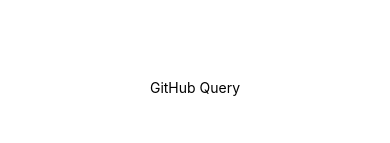
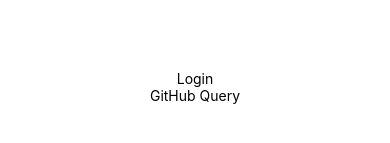
Before and after one commit to ivanliut/query_github_app, a React Native app: screen / in a window 390 px wide. Shown: the part 335-478 px from the top of the page. Built offline with nearby package versions, Linux system fonts and the light colour scheme.

Commit message:
add redux store, redux sagas initial setup

```diff
--- a/App.js
+++ b/App.js
@@ -1,13 +1,18 @@
-import { StatusBar } from 'expo-status-bar';
 import React from 'react';
+import { Provider } from 'react-redux';
 import { StyleSheet, Text, View } from 'react-native';
+
+import store from './src/redux/store'
+import LoginPage from "./src/components/LoginPage";
 
 export default function App() {
   return (
-    <View style={styles.container}>
-      <Text>GitHub Query</Text>
-      <StatusBar style="auto" />
-    </View>
+      <Provider store={store}>
+        <View style={styles.container}>
+          <LoginPage />
+          <Text>GitHub Query</Text>
+        </View>
+      </Provider>
   );
 }
 
--- a/package.json
+++ b/package.json
@@ -20,7 +20,10 @@
     "react-native-reanimated": "~1.13.0",
     "react-native-screens": "~2.15.0",
     "react-native-unimodules": "~0.12.0",
-    "react-native-web": "~0.13.12"
+    "react-native-web": "~0.13.12",
+    "react-redux": "^7.2.2",
+    "redux": "^4.0.5",
+    "redux-saga": "^1.1.3"
   },
   "devDependencies": {
     "@babel/core": "~7.9.0",
--- /dev/null
+++ b/src/components/LoginPage.js
@@ -0,0 +1,21 @@
+import React, { useEffect } from 'react';
+import { useDispatch } from 'react-redux';
+import { View, Text } from 'react-native';
+
+import { loginUser } from '../redux/user/actions';
+
+const LoginPage = () => {
+  const dispatch = useDispatch();
+
+  useEffect(() => {
+    dispatch(loginUser());
+  }, []);
+
+  return (
+    <View>
+      <Text>Login</Text>
+    </View>
+  );
+};
+
+export default LoginPage;
--- /dev/null
+++ b/src/redux/reducers.js
@@ -0,0 +1,8 @@
+import { userReducer } from './user/reducer';
+
+/**
+ * Combine all separate reducers to Root-reducer;
+ */
+export default {
+  user: userReducer,
+};
--- /dev/null
+++ b/src/redux/sagas.js
@@ -0,0 +1,8 @@
+import { all } from 'redux-saga/effects';
+
+import userSaga from './user/sagas';
+
+export default function* rootSaga() {
+  const sagas = [userSaga()];
+  yield all(sagas);
+}
--- /dev/null
+++ b/src/redux/store.js
@@ -0,0 +1,12 @@
+import { applyMiddleware, createStore, combineReducers } from 'redux';
+import createSagaMiddleware from 'redux-saga';
+
+import reducers from './reducers';
+import sagas from './sagas';
+
+const rootReducer = combineReducers(reducers);
+const sagaMiddleware = createSagaMiddleware();
+const store = createStore(rootReducer, applyMiddleware(sagaMiddleware));
+sagaMiddleware.run(sagas);
+
+export default store;
--- /dev/null
+++ b/src/redux/user/actions.js
@@ -0,0 +1,4 @@
+import { createReduxAction } from '../utils/reduxUtils';
+import { TYPES } from './constants';
+
+export const loginUser = createReduxAction(TYPES.LOG_IN_USER);
--- /dev/null
+++ b/src/redux/user/constants.js
@@ -0,0 +1,3 @@
+export const TYPES = {
+  LOG_IN_USER: 'LOG_IN_USER',
+};
--- /dev/null
+++ b/src/redux/user/reducer.js
@@ -0,0 +1,13 @@
+import { TYPES } from './constants';
+
+export const userReducer = (state, action) => {
+  switch (action.type) {
+    case TYPES.LOG_IN_USER:
+      console.log('LOGIN STATE ', state);
+      return { ...state };
+    default:
+      return {
+        ...state,
+      };
+  }
+};
--- /dev/null
+++ b/src/redux/user/sagas/index.js
@@ -0,0 +1,7 @@
+import { takeLatest } from 'redux-saga/effects';
+import { TYPES } from '../constants';
+import loginSaga from './main/loginSaga';
+
+export default function* userSaga() {
+  yield takeLatest(TYPES.LOG_IN_USER, loginSaga);
+}
--- /dev/null
+++ b/src/redux/user/sagas/main/loginSaga.js
@@ -0,0 +1,3 @@
+export default function* loginSaga() {
+  console.log('LOG IN request has been sent');
+}
--- /dev/null
+++ b/src/redux/utils/reduxUtils.js
@@ -0,0 +1 @@
+export const createReduxAction = (type = '') => (payload = {}) => ({ type, payload });
```
